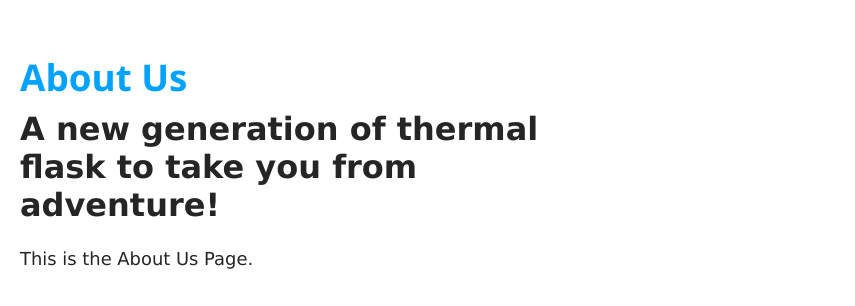
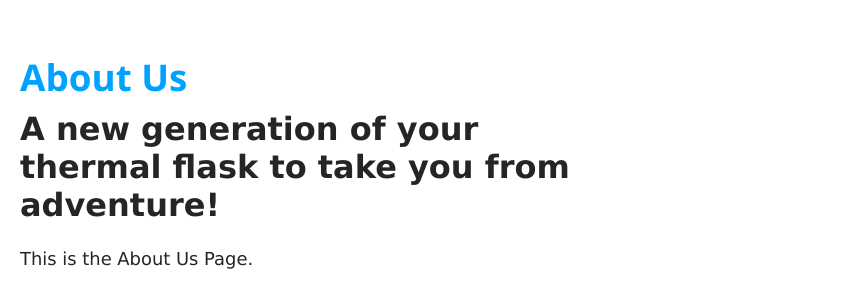
Before and after one commit to AidanChuaInformatics/Final-Web-Project, a plain HTML site: page about.html in a window 1280 px wide. Shown: the part 210-516 px from the top of the page, 0-855 px from the left. Drawn offline with Linux system fonts and the light colour scheme.

Commit message:
Updated about us page

```diff
--- a/about.html
+++ b/about.html
@@ -36,7 +36,7 @@
             <div class="section-content">
                 <div class="hero-details">
                     <h1 class="title">About Us</h1>
-                    <h2 class="subtitle">A new generation of thermal flask to take you from adventure!</h2>
+                    <h2 class="subtitle">A new generation of your thermal flask to take you from adventure!</h2>
                     <p class="description">This is the About Us Page.</p>
 
                     <div class="buttons">
```
